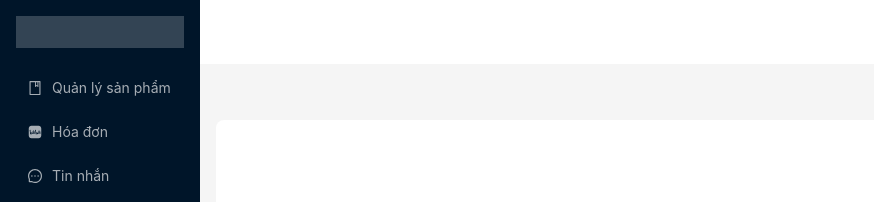
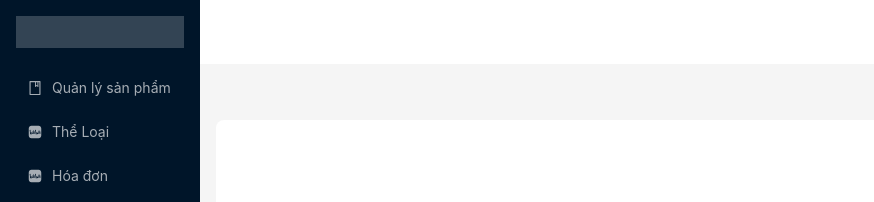
Before and after one commit to suycode/ReactJS, a React (Vite) app: page / in a window 1280 px wide. Shown: the top 202 px of the page, without its empty margins (0-874 px from the left). Built offline with nearby package versions, Linux system fonts and the light colour scheme; data requests are answered from the project's data file.

Commit message:
feat: add menu category

```diff
--- a/src/layout/LayoutAdmin.jsx
+++ b/src/layout/LayoutAdmin.jsx
@@ -15,6 +15,11 @@ const LayoutAdmin = () => {
       key: "list-pr",
       icon: <BookOutlined />,
       label: <Link to="/list-pr">Quản lý sản phẩm</Link>,
+    },
+    {
+      key: "category",
+      icon: <BilibiliFilled />,
+      label: <Link to="/categories">Thể Loại</Link>,
     },
     {
       key: "bill",
```
